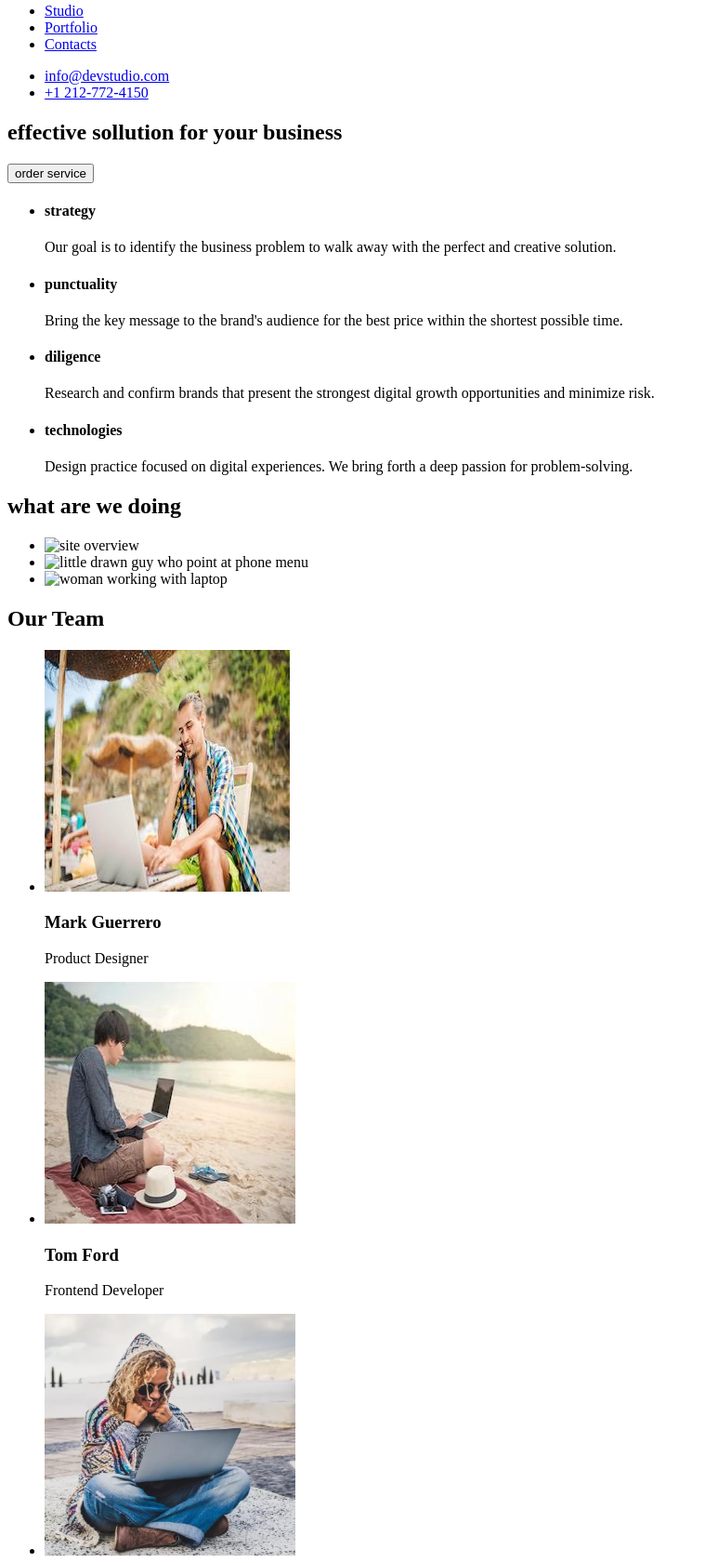
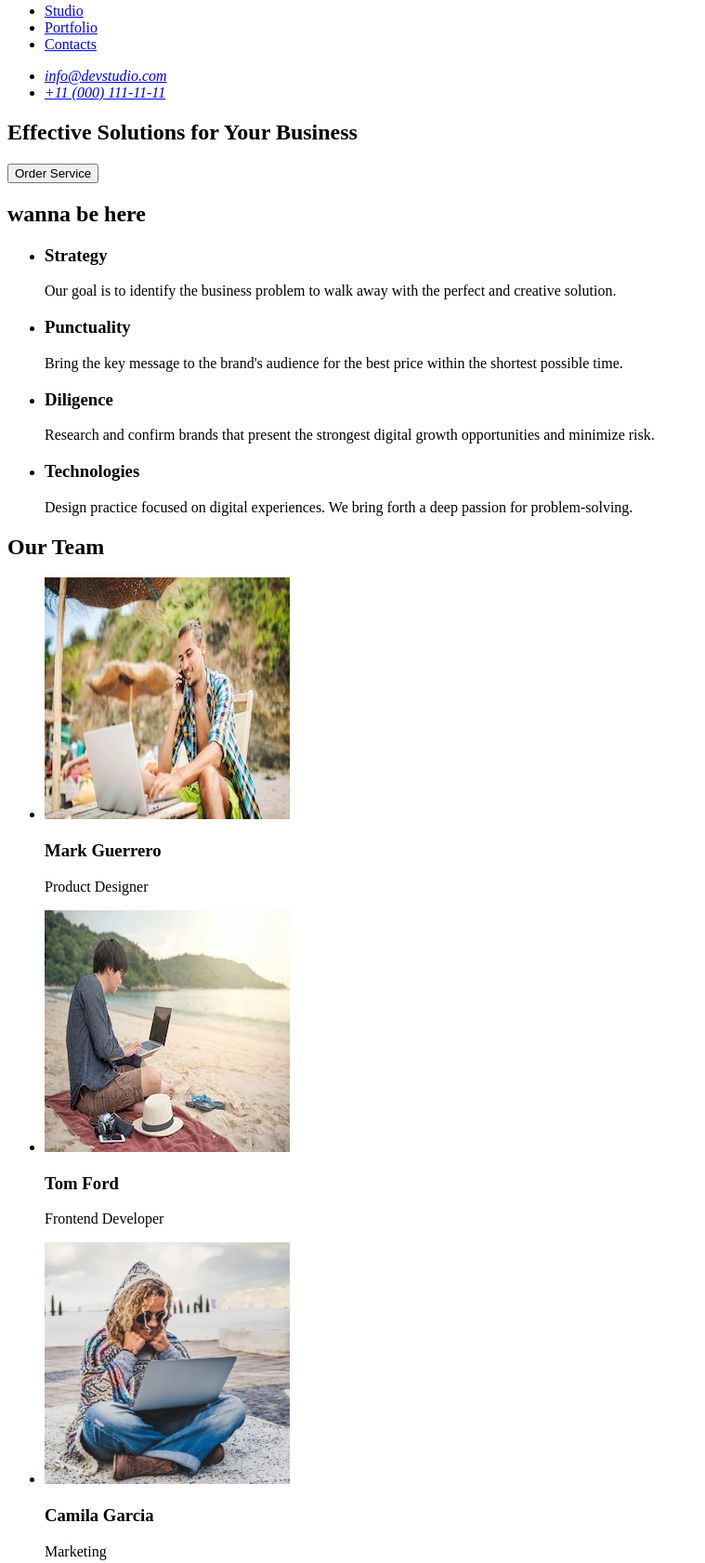
Before and after one commit to stanostrowski/goit-markup-hw-01, a plain HTML site: page index.html in a window 1280 px wide. Shown: the part 39-1720 px from the top of the page at 93% size, without its empty margins (0-759 px from the left). Drawn offline with Linux system fonts and the light colour scheme.

Commit message:
Actualization to 2024 version
change width to 264

```diff
--- a/index.html
+++ b/index.html
@@ -1,135 +1,107 @@
 <!DOCTYPE html>
 <html lang="pl">
   <head>
-    <meta charset="UTF-8" >
-    <meta http-equiv="X-UA-Compatible" content="IE=edge" />
-    <meta name="viewport" content="width=device-width, initial-scale=1.0" >
-    <meta name="description" content="WebStudio" />
+    <meta charset="UTF-8" />
+    <meta name="viewport" content="width=device-width, initial-scale=1.0" />
     <title>Studio</title>
   </head>
     <body>
-    <!--Nagłówek makiety-->
       <header>
-        <!--Menu Makiety-->
+        <!--Nagłówek witryny-->
         <nav>
-          <a href="#"><span>Web</span>Studio</a>
+          <a href="./index.html">WebStudio</a>
           <ul>
-            <li><a href="#">Studio</a></li>
+            <li><a href="./index.html">Studio</a></li>
             <li><a href="#">Portfolio</a></li>
             <li><a href="#">Contacts</a></li>
           </ul>
         </nav>
+        <address>
         <ul>
         <li><a href="mailto:info@devstudio.com">info@devstudio.com</a></li>
-        <li><a href="tel:+12127724150">+1 212-772-4150</a></li>
+        <li><a href="tel:+110001111111">+11 (000) 111-11-11</a></li>
         </ul>
+        </address>
       </header>
     <main>
-      <!--Header makiety-->
+      <!--hero image-->
       <section>
-    <h1>effective sollution for your business</h1>
-    <button type="button">order service</button>
+    <h1>Effective Solutions for Your Business</h1>
+    <button type="button">Order Service</button>
       </section>
-      <!--Nasze Atuty-->
+       <!--1 sekcja-->
       <section>
+        <h2>wanna be here</h2>
         <ul>
           <li>
-      <h4>strategy</h4>
+      <h3>Strategy</h3>
       <p>
         Our goal is to identify the business
         problem to walk away with the perfect and creative solution. </p>
     </li>
     <li>
-      <h4>punctuality</h4>
+      <h3>Punctuality</h3>
       <p>
         Bring the key message to the brand's audience for the best price within the shortest possible time.</p>
         </li>
         <li>
-      <h4>diligence</h4>
+      <h3>Diligence</h3>
       <p>
         Research and confirm brands that present the strongest digital growth opportunities and minimize risk.</p>
         </li>
         <li>
-      <h4>technologies</h4>
+      <h3>Technologies</h3>
       <p>Design practice focused on digital experiences. We bring forth a deep passion for problem-solving.</p>
         </li>
         </ul>
       </section>
-      <!--Czym się zajmujemy-->
-      <section>
-        <h2>what are we doing</h2>
-      <ul>
-        <li>
-          <img
-          src="images/design_apps1.jpg"
-          alt="site overview"
-          width="360"
-          height="300"
-          />
-        </li>
-          <li>
-            <img
-            src="images/design_apps2.jpg"
-            alt="little drawn guy who point at phone menu"
-            width="360"
-          height="300"
-            />
-        </li>
-         <li>
-         <img
-          src="images/design_apps3.jpg"
-          alt="woman working with laptop"
-          width="360"
-          height="300"
-          />
-         </li>
-        </ul>
-    </section>
-    <!--NASZ ZESPÓŁ-->
+
+    <!--2 sekcja-->
     <section>
      <h2>Our Team</h2>
      <ul>
       <li>
-            <img src="images/Team-member1.jpg"
-            alt="Smiling Men programming in sunny day"
+        <img
+            src="images/team-member1.jpg"
+            alt="Mark's Guerrero image"
             width="264"
             height="260"/></li>
         <h3>Mark Guerrero</h3>
-        <p>Product Designer</p>
+        <p lang="en">Product Designer</p>
         </li>
         <li>
-          <img src="images/Team-member2.jpg"
-          alt="Men programming on beach"
-          width="270"
+          <img src="images/team-member2.jpg"
+          alt="Tom's Ford image"
+          width="264"
           height="260"/>
           <h3>Tom Ford</h3>
-          <p>Frontend Developer</p>
+          <p lang="en">Frontend Developer</p>
         </li>
         <li>
-          <img src="images/Team-member3.jpg"
-          alt="Girl programming on beach"
-          width="270"
+          <img src="images/team-member3.jpg"
+          alt="Picture of Camila Garcia"
+          width="264"
           height="260"/>
           <h3>Camila Garcia</h3>
-          <p>Marketing</p>
+          <p lang="en">Marketing</p>
         </li>
         <li>
-          <img src="images/Team-member4.jpg"
-          alt="Man working with beautiful view "
-          width="270"
+          <img src="images/team-member4.jpg"
+          alt="Daniel's Wilson image"
+          width="264"
           height="260"
           />
           <h3>Daniel Wilson</h3>
-          <p>UI Designer</p>
+          <p lang="en"></p>UI Designer</p>
         </li>
       </ul>
     </section>
     </main>
-    <!--stopka-->
+    <!--Stopka-->
       <footer>
-      <a href="#"><span>Web</span>Studio</a>
-      <ul><li>
+      <a href="./index.html">WebStudio</a>
+        <a href="mailto:info@devstudio.com">info@devstudio.com</a>
       <p>Increase the flow of customers and sales for your business with digital marketing & growth solutions.</p>
-    </li></ul></footer>
+    </footer>
       </body>
 </html>
```
Also changed, not shown: .prettierrc.json.
